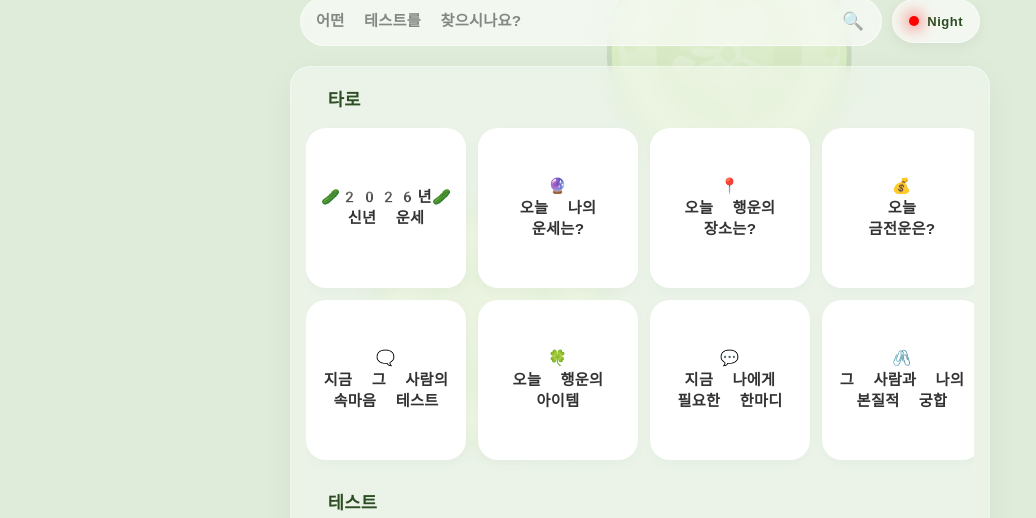
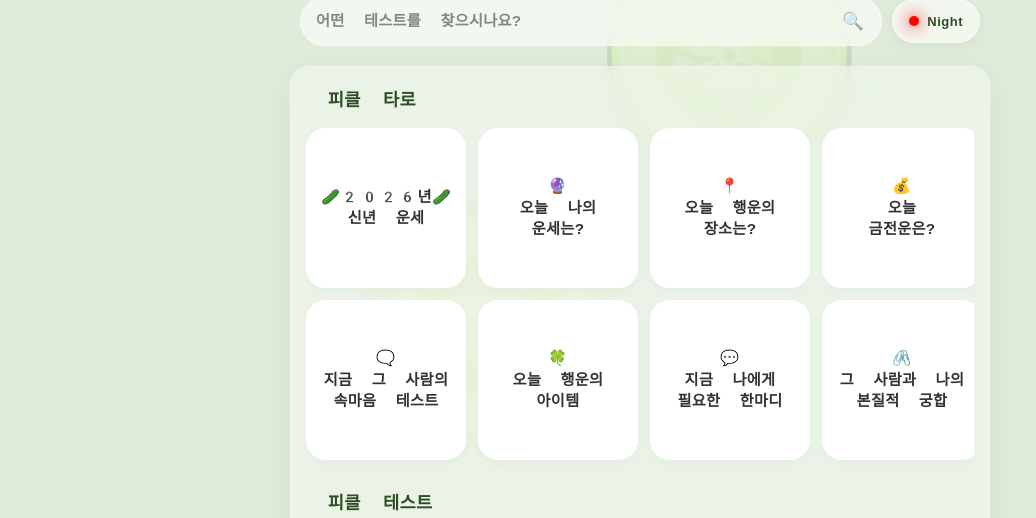
Before and after one commit to dahyeon777/pickle-test-nextjs, a Next.js app: page / in a window 1280 px wide. Shown: the part 434-952 px from the top of the page, without its empty margins (0-1036 px from the left). Built offline with nearby package versions, Linux system fonts and the light colour scheme; a web font is replaced by a local one.

Commit message:
update: 그리드 타이틀 수정

```diff
--- a/src/app/FirstPage/page.tsx
+++ b/src/app/FirstPage/page.tsx
@@ -167,7 +167,7 @@ function FirstPage() {
               {TotalDataStore.night.taro &&
                 TotalDataStore.night.taro.length > 0 && (
                   <>
-                    <h3 className={styles.rowTitle}>타로</h3>
+                    <h3 className={styles.rowTitle}>피클 타로</h3>
                     <div className={styles.taroRow}>
                       {renderGridItems(TotalDataStore.night.taro, "taro")}
                     </div>
@@ -176,12 +176,12 @@ function FirstPage() {
             </>
           ) : (
             <>
-              <h3 className={styles.rowTitle}>타로</h3>
+              <h3 className={styles.rowTitle}>피클 타로</h3>
               <div className={styles.taroRow}>
                 {renderGridItems(TotalDataStore.day.taro, "taro")}
               </div>
 
-              <h3 className={styles.rowTitle}>테스트</h3>
+              <h3 className={styles.rowTitle}>피클 테스트</h3>
               <div className={styles.testRow}>
                 {renderGridItems(TotalDataStore.day.test, "test")}
               </div>
```
